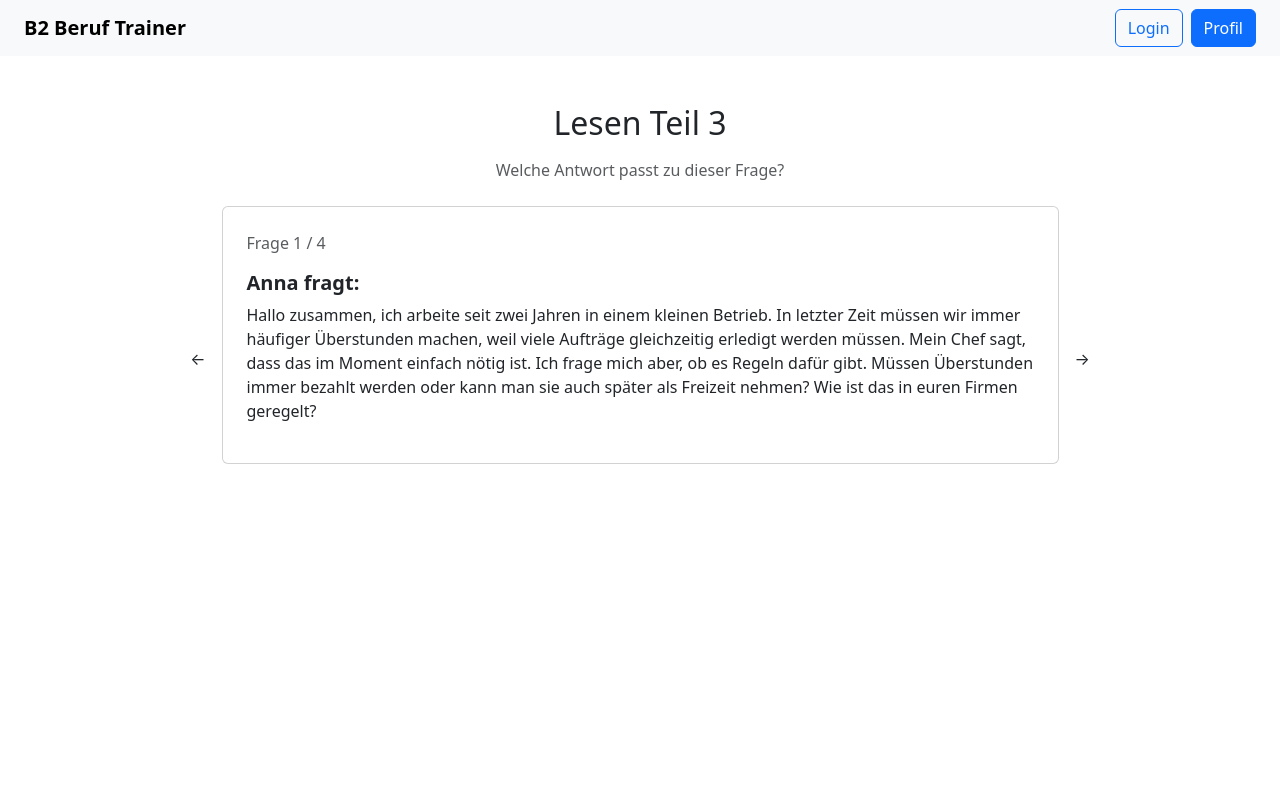
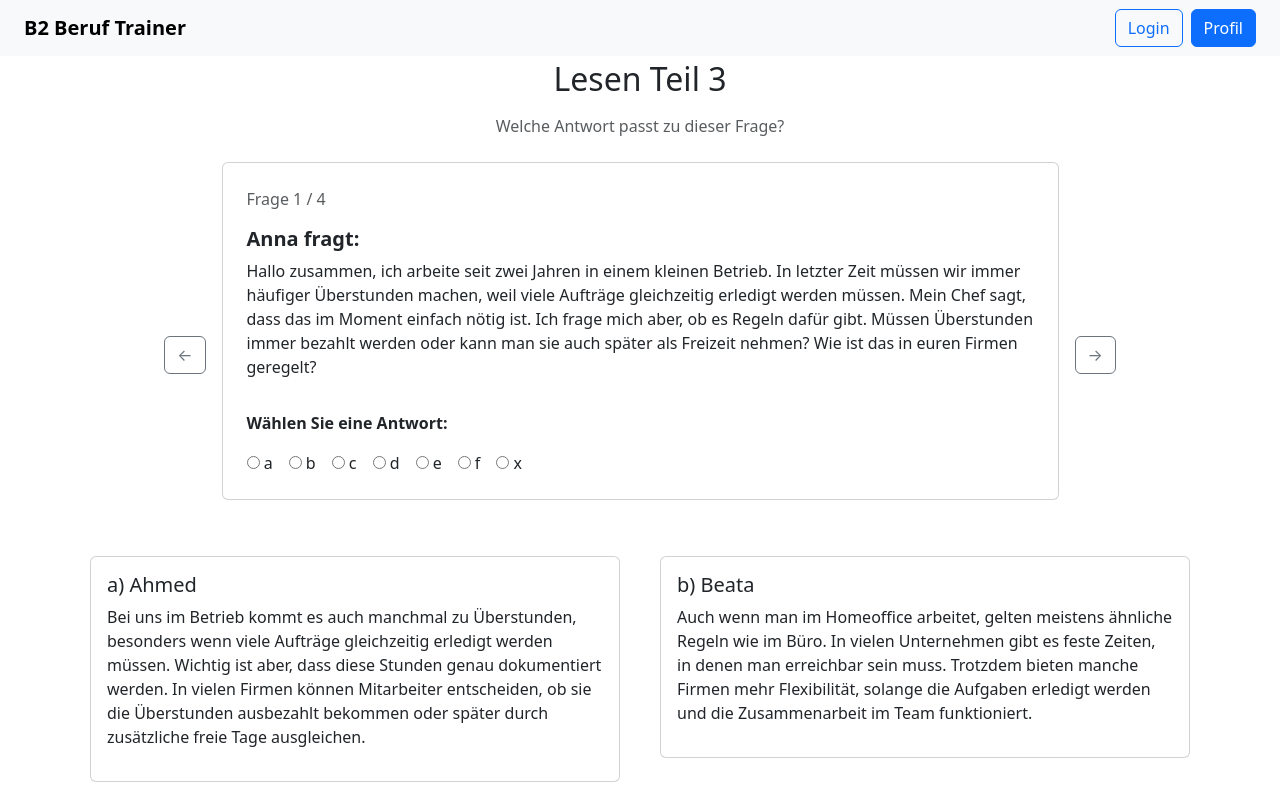
Before and after one commit to NastosStavros/b2-frontend, an Angular app in the folder b2-frontend/: page /lesen-teil3-modelltest in a window 1280 px wide. Shown: the top 796 px of the page. Built offline with nearby package versions, Linux system fonts and the light colour scheme.

Commit message:
Lesen Teil 3 navigation and answer selection

```diff
--- a/b2-frontend/src/app/data/reading-teil3-sets.ts
+++ b/b2-frontend/src/app/data/reading-teil3-sets.ts
@@ -48,37 +48,37 @@ export const readingTeil3Sets: ReadingTeil3Set[] = [
         answers: [
             {
                 id: 1,
-                letter: "A",
+                letter: "a",
                 author: "Ahmed",
                 text: "Bei uns im Betrieb kommt es auch manchmal zu Überstunden, besonders wenn viele Aufträge gleichzeitig erledigt werden müssen. Wichtig ist aber, dass diese Stunden genau dokumentiert werden. In vielen Firmen können Mitarbeiter entscheiden, ob sie die Überstunden ausbezahlt bekommen oder später durch zusätzliche freie Tage ausgleichen."
             },
             {
                 id: 2,
-                letter: "B",
+                letter: "b",
                 author: "Beata",
                 text: "Auch wenn man im Homeoffice arbeitet, gelten meistens ähnliche Regeln wie im Büro. In vielen Unternehmen gibt es feste Zeiten, in denen man erreichbar sein muss. Trotzdem bieten manche Firmen mehr Flexibilität, solange die Aufgaben erledigt werden und die Zusammenarbeit im Team funktioniert."
             },
             {
                 id: 3,
-                letter: "C",
+                letter: "c",
                 author: "Jasmina",
                 text: "Konflikte im Team sollte man möglichst früh ansprechen. Wenn Probleme ignoriert werden, wird die Situation oft schlimmer. In vielen Firmen hilft ein offenes Gespräch mit den beteiligten Kollegen. Manchmal kann auch eine Führungskraft oder eine neutrale Person dabei helfen, eine Lösung zu finden."
             },
             {
                 id: 4,
-                letter: "D",
+                letter: "d",
                 author: "Roberta",
                 text: "In einigen Branchen ist es üblich, auch am Wochenende zu arbeiten. Das hängt aber stark vom Arbeitsvertrag oder von Tarifverträgen ab. Bevor neue Arbeitszeiten eingeführt werden, müssen oft bestimmte Regeln eingehalten werden und manchmal wird auch der Betriebsrat einbezogen."
             },
             {
                 id: 5,
-                letter: "E",
+                letter: "e",
                 author: "Benjamin",
                 text: "In unserem Unternehmen gibt es regelmäßig Teamtreffen, bei denen wir über Probleme im Arbeitsalltag sprechen können. Dort hat jeder die Möglichkeit, seine Meinung zu sagen und gemeinsam Lösungen zu suchen. Das hat die Zusammenarbeit im Team deutlich verbessert."
             },
             {
                 id: 6,
-                letter: "F",
+                letter: "f",
                 author: "Martin",
                 text: "Bei uns im Betrieb können viele Mitarbeiter ihre Arbeitszeit relativ flexibel einteilen. Wichtig ist nur, dass die Aufgaben rechtzeitig erledigt werden und man für wichtige Besprechungen erreichbar ist. Dieses Modell funktioniert besonders gut, wenn alle im Team zuverlässig arbeiten."
             }
--- a/b2-frontend/src/app/pages/lesen-teil3-modelltest/lesen-teil3-modelltest.html
+++ b/b2-frontend/src/app/pages/lesen-teil3-modelltest/lesen-teil3-modelltest.html
@@ -1,4 +1,4 @@
-<h2 class="text-center pt-5 pb-2">Lesen Teil 3</h2>
+<h2 class="text-center pt-1 pb-2">Lesen Teil 3</h2>
 
 <div class="container">
 
@@ -8,14 +8,14 @@
 
   <div class="d-flex align-items-center justify-content-center">
 
-    <div class="me-3">
+    <button class="btn btn-outline-secondary me-3" (click)="prevQuestion()">
       ←
-    </div>
+    </button>
 
     <div class="card w-75 p-4 mb-5">
 
       <div class="mb-3 text-muted">
-        Frage 1 / 4
+        Frage {{ currentIndex + 1 }} / {{ readingSet.questions.length }}
       </div>
 
       <h5 class="fw-bold">
@@ -26,16 +26,38 @@
         {{ currentQuestion.questionText }}
       </p>
 
+      <p class="mt-3 fw-semibold">
+        Wählen Sie eine Antwort:
+      </p>
+
+      <div class="d-flex flex-wrap gap-3">
+
+        <label *ngFor="let option of options">
+          <input type="radio" name="answer" [value]="option" [checked]="answers[currentQuestion.id] === option">
+          {{ option }}
+        </label>
+
+      </div>
+
     </div>
 
-    <div class="ms-3">
+    <button class="btn btn-outline-secondary ms-3" (click)="nextQuestion()">
       →
-    </div>
+    </button>
 
   </div>
 
-  <div>
-    <!-- Antworten kommen hier -->
+  <div class="row">
+    <div *ngFor="let a of readingSet.answers" class="col-12 col-md-6">
+      <div class="card p-3 m-2">
+        <h5>{{ a.letter }}) {{ a.author }}</h5>
+
+        <p>
+          {{ a.text }}
+        </p>
+
+      </div>
+      <!-- Antworten kommen hier -->
+    </div>
   </div>
-
 </div>
--- a/b2-frontend/src/app/pages/lesen-teil3-modelltest/lesen-teil3-modelltest.ts
+++ b/b2-frontend/src/app/pages/lesen-teil3-modelltest/lesen-teil3-modelltest.ts
@@ -10,5 +10,27 @@ import { readingTeil3Sets } from '../../data/reading-teil3-sets';
 })
 export class LesenTeil3Modelltest {
   readingSet = readingTeil3Sets[0];
-  currentQuestion = this.readingSet.questions[0];
+  currentIndex = 0;
+  currentQuestion = this.readingSet.questions[this.currentIndex];
+
+  options = ['a', 'b', 'c', 'd', 'e', 'f', 'x'];
+  answers: { [key: number]: string } = {};
+
+  saveAnswer(option: string) {
+    this.answers[this.currentQuestion.id] = option;
+  }
+
+  prevQuestion() {
+    if (this.currentIndex > 0) {
+      this.currentIndex--;
+      this.currentQuestion = this.readingSet.questions[this.currentIndex];
+    }
+  }
+
+  nextQuestion() {
+    if (this.currentIndex < this.readingSet.questions.length - 1) {
+      this.currentIndex++;
+      this.currentQuestion = this.readingSet.questions[this.currentIndex];
+    }
+  }
 }
```
